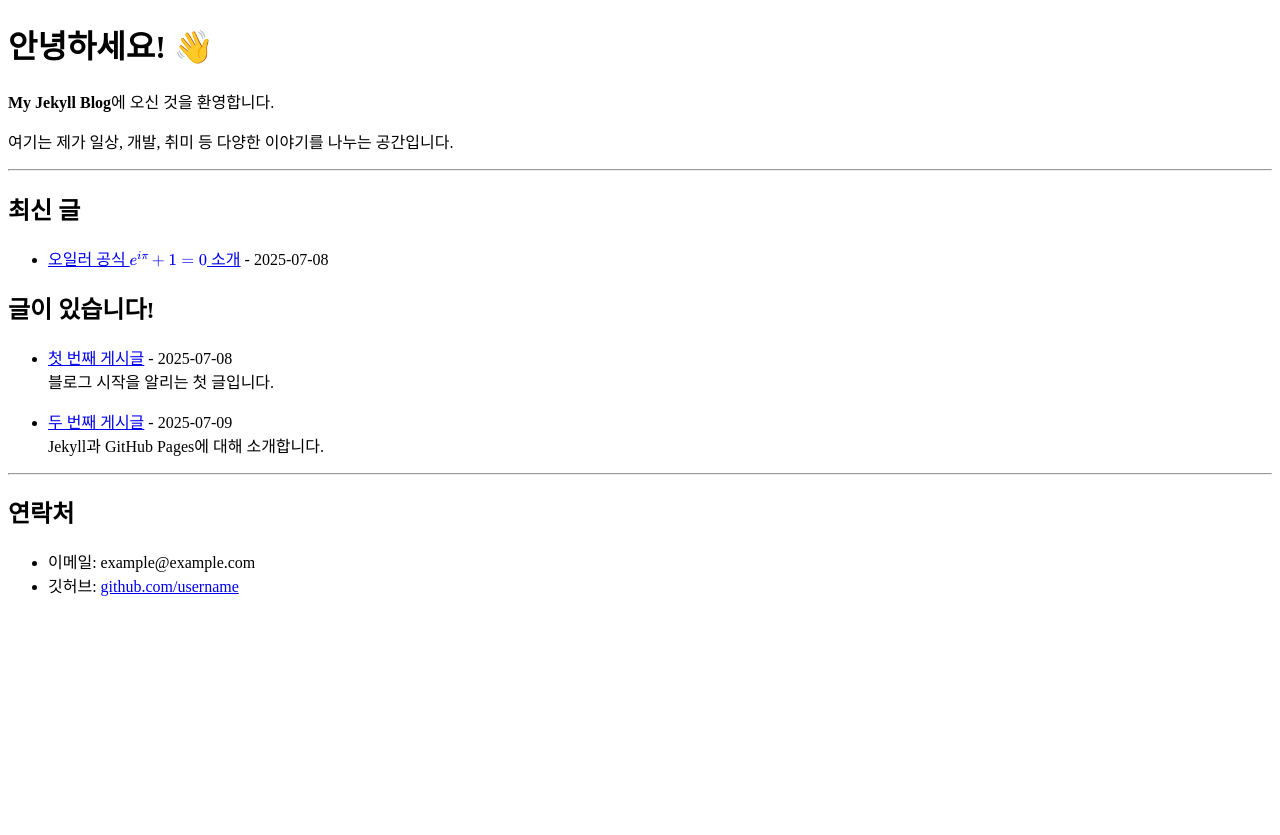
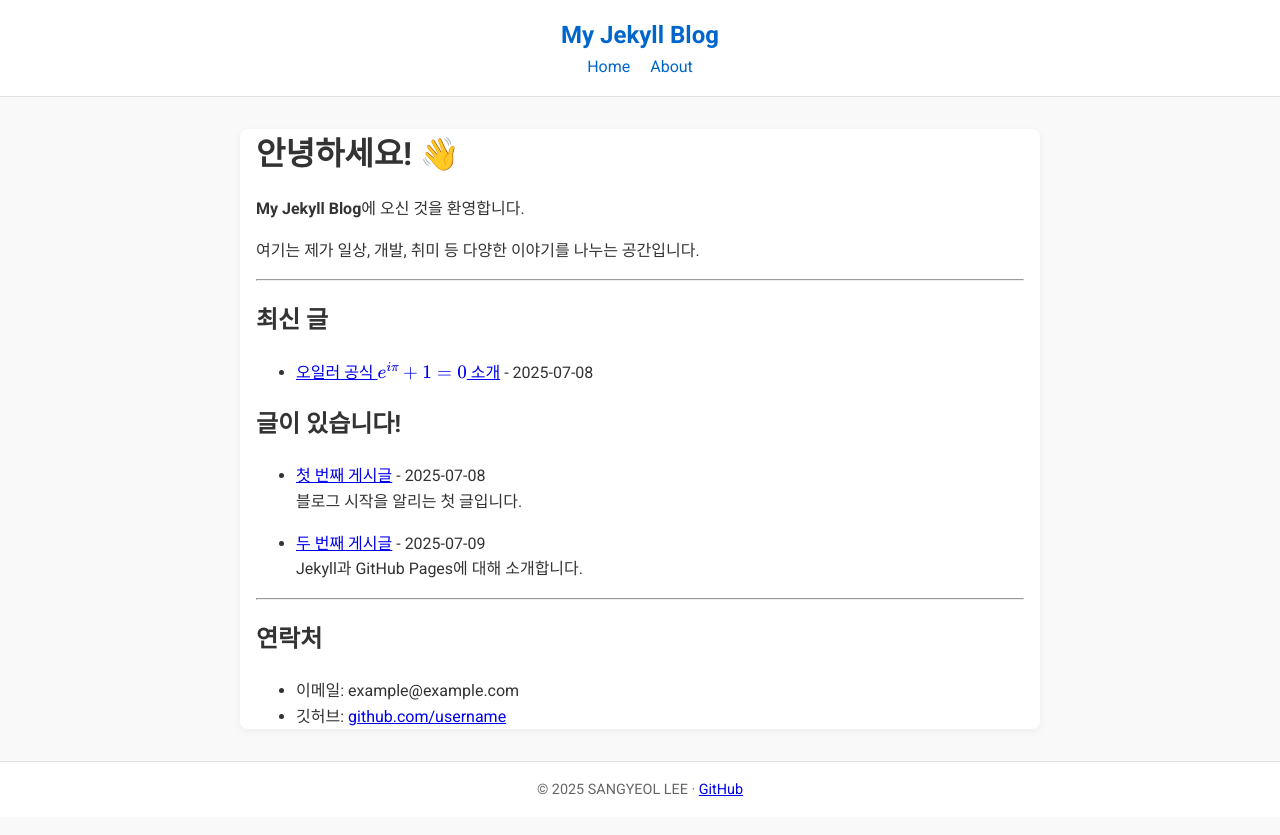
Before and after one commit to randomwalk1225/randomwalk1225.github.io, a Jekyll site: the page built from index.md, in a window 1280 px wide. Shown: the top 835 px of the page. Built offline with Jekyll 4.4.1, drawn with Linux system fonts in a browser that asks for light colours.

Commit message:
Update default.html

```diff
--- a/_layouts/default.html
+++ b/_layouts/default.html
@@ -4,7 +4,10 @@
   <meta charset="UTF-8" />
   <title>{{ page.title }}</title>
 
-  <!-- MathJax configuration (inline, display 수식 구분) -->
+  <!-- 스타일시트 -->
+  <link rel="stylesheet" href="{{ '/assets/css/style.css' | relative_url }}">
+
+  <!-- MathJax 설정 -->
   <script type="text/x-mathjax-config">
     MathJax = {
       tex: {
@@ -13,7 +16,6 @@
       }
     };
   </script>
-  <!-- MathJax 불러오기 -->
   <script
     id="MathJax-script"
     async
@@ -22,6 +24,20 @@
 
 </head>
 <body>
-  {{ content }}
+  <header>
+    <a href="{{ '/' | relative_url }}" class="logo">My Jekyll Blog</a>
+    <nav>
+      <a href="{{ '/' | relative_url }}">Home</a>
+      <a href="{{ '/about' | relative_url }}">About</a>
+    </nav>
+  </header>
+
+  <main>
+    {{ content }}
+  </main>
+
+  <footer>
+    &copy; 2025 SANGYEOL LEE · <a href="https://github.com/randomwalk1225" target="_blank">GitHub</a>
+  </footer>
 </body>
 </html>
```
